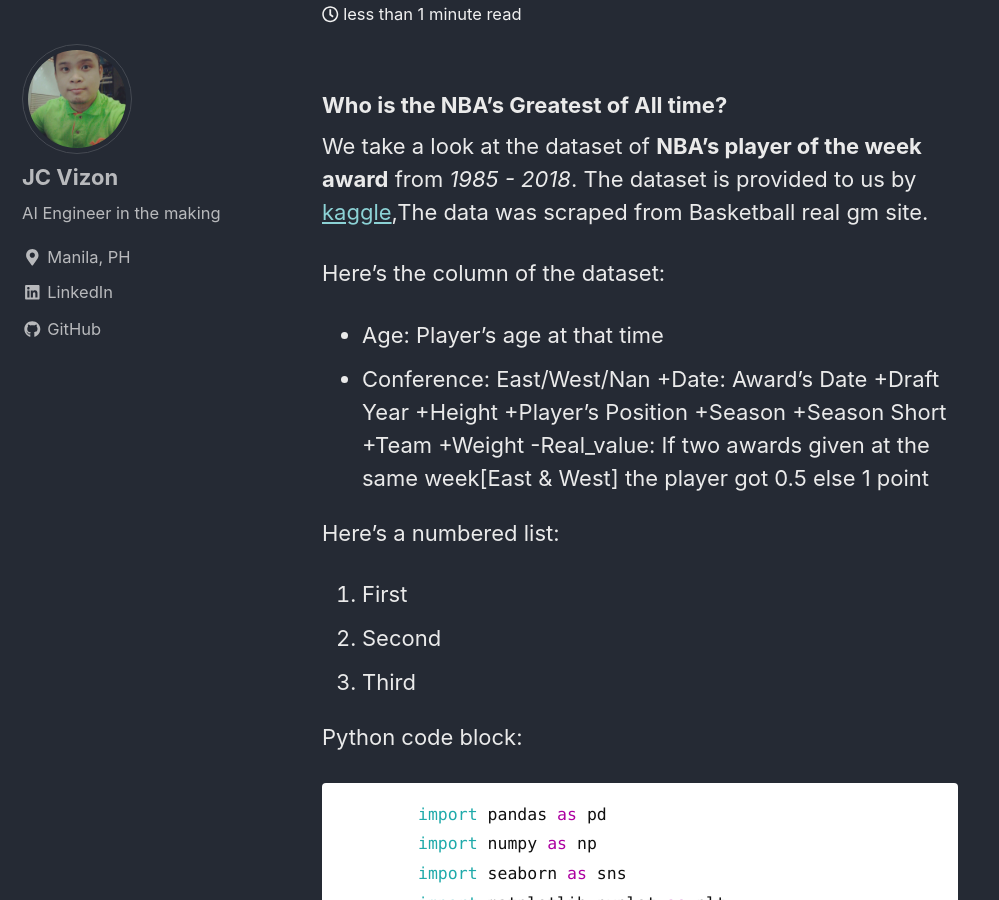
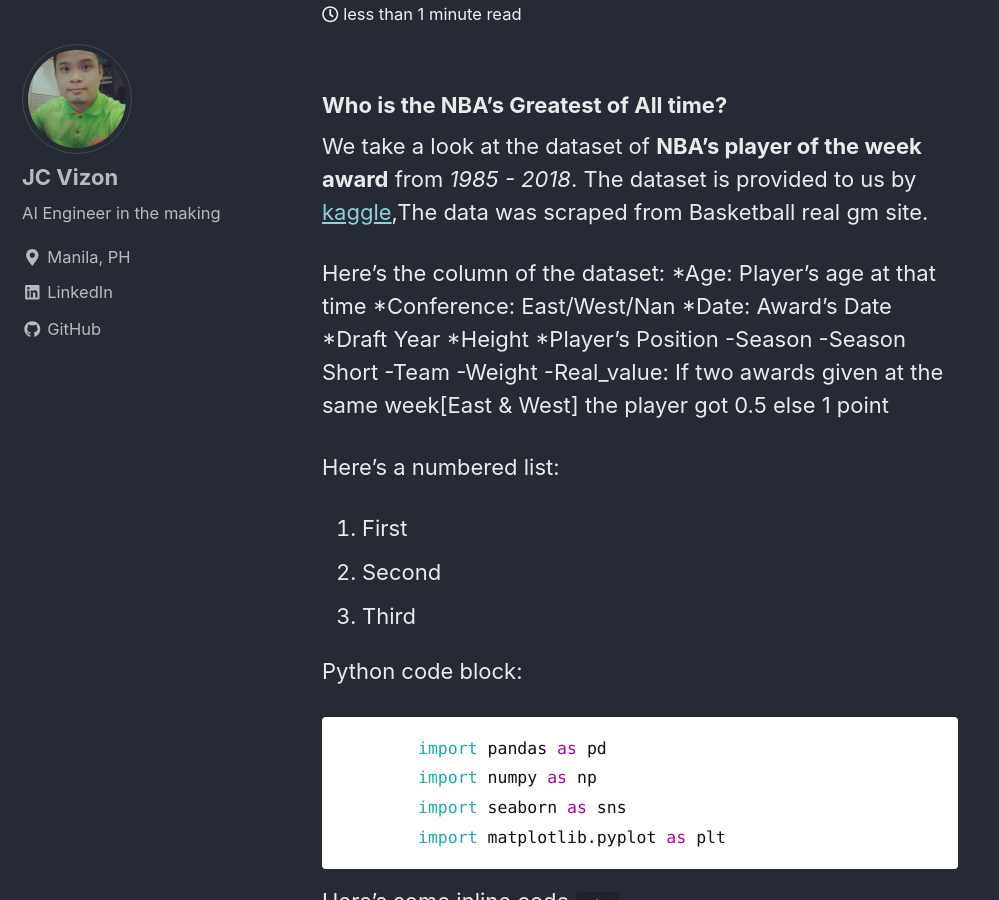
Before and after one commit to Jcvizon06/Data-Science-Portfolio, a Jekyll site: the page built from _posts/2018-01-28-eda-nba.md, in a window 1280 px wide and 900 px high, scrolled down 1073 px. Shown: the whole window, without its empty margins (0-999 px from the left). Built offline with Jekyll 4.4.1, drawn with Linux system fonts in a browser that asks for light colours; nearby versions of some CDN libraries; formulas are drawn with MathJax 3.

Commit message:
11/3/2018

```diff
--- a/_posts/2018-01-28-eda-nba.md
+++ b/_posts/2018-01-28-eda-nba.md
@@ -14,16 +14,16 @@ The dataset is provided to us by [kaggle](kaggle.com),The data was scraped from
 
 
 Here's the column of the dataset:
-* Age: Player's age at that time
-+ Conference: East/West/Nan
-+Date: Award's Date
-+Draft Year
-+Height
-+Player's Position
-+Season
-+Season Short
-+Team
-+Weight
+*Age: Player's age at that time
+*Conference: East/West/Nan
+*Date: Award's Date
+*Draft Year
+*Height
+*Player's Position
+-Season
+-Season Short
+-Team
+-Weight
 -Real_value: If two awards given at the same week[East & West] the player got 0.5 else 1 point
 
 Here's a numbered list:
```
